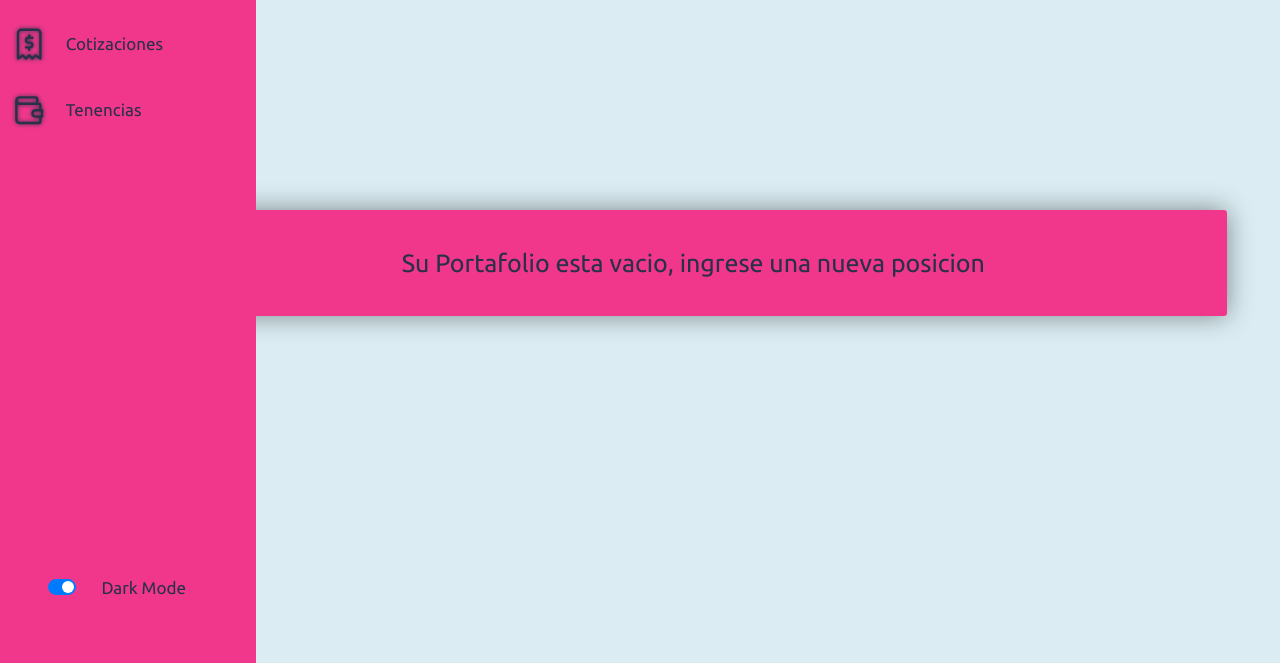
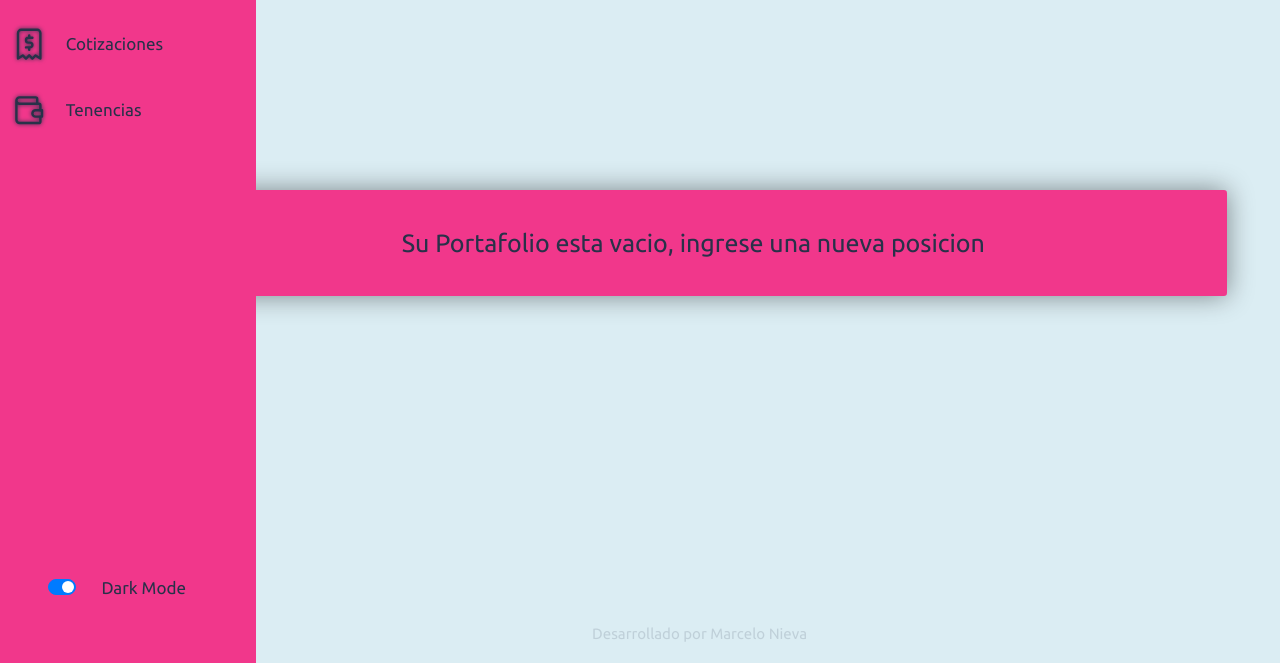
Before and after one commit to marcelonieva7/Js-CoderHouse, a website: page ProyectoFinal/index.html in a window 1280 px wide. Shown: the part 137-800 px from the top of the page. Drawn offline with nearby package versions, Linux system fonts and the light colour scheme; no server answers.

Commit message:
add footer

```diff
--- a/ProyectoFinal/index.html
+++ b/ProyectoFinal/index.html
@@ -109,6 +109,9 @@
               </a>
         </nav>
         <div id="app"></div>
+        <footer class="offset-md-1 row h-auto justify-content-center align-items-center">
+          <a href="http://marcelonieva.vercel.app" target="blank">Desarrollado por Marcelo Nieva</a>
+        </footer>
     </div>
     <script src="https://cdnjs.cloudflare.com/ajax/libs/Chart.js/2.9.4/Chart.bundle.min.js" integrity="sha512-SuxO9djzjML6b9w9/I07IWnLnQhgyYVSpHZx0JV97kGBfTIsUYlWflyuW4ypnvhBrslz1yJ3R+S14fdCWmSmSA==" crossorigin="anonymous"></script>
     <script src="https://code.jquery.com/jquery-3.5.1.min.js"></script>
--- a/ProyectoFinal/scss/style.scss
+++ b/ProyectoFinal/scss/style.scss
@@ -33,7 +33,7 @@ a {
 }
 .row {
     transition: opacity 400ms;
-    height: 100vh;
+    height: 95vh;
 }
 .card {
     background-color: var(--bkg-red);
```
Also changed, not shown: ProyectoFinal/css/style.css.
